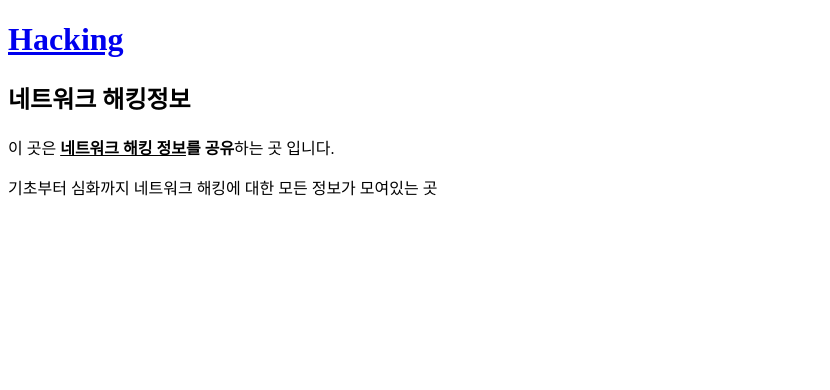
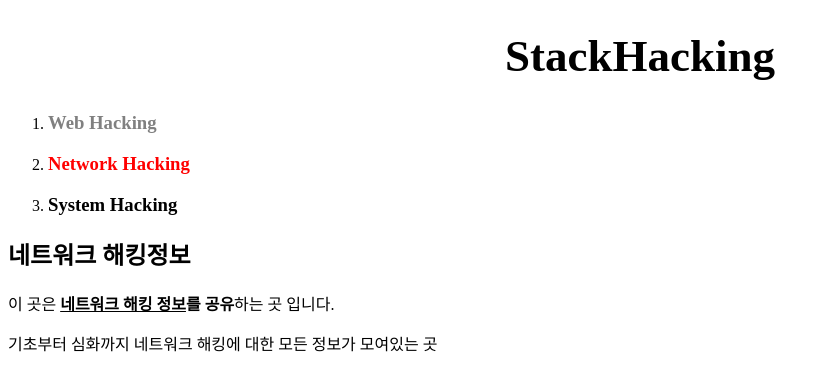
Before and after one commit to leehyunmin03/StackHacking, a plain HTML site: page 2.html in a window 1280 px wide. Shown: the whole page, without its empty margins (0-830 px from the left). Drawn offline with Linux system fonts and the light colour scheme.

Commit message:
Add files via upload

```diff
--- a/2.html
+++ b/2.html
@@ -3,9 +3,30 @@
 <head>
   <title>StackHacking - Network</title>
   <meta charset="utf-8">
+  <style>
+    #active{
+      color:red;
+    }
+    .saw{
+      color:gray;
+    }
+    a{
+      color:black;
+      text-decoration: none;
+    }
+    h1{
+      font-size:45px;
+      text-align:center;
+    }
+  </style>
 </head>
 <body>
-  <h1><a href="index.html">Hacking</a></h1>
+  <h1><a href="index.html">StackHacking</a></h1>
+  <ol>
+    <li><a href="1.html" class="saw"><h3>Web Hacking</h3></a></li>
+    <li><a href="2.html" class="saw" id="active"><h3>Network Hacking</h3></a></li>
+    <li><a href="3.html"><h3>System Hacking</h3></a></li>
+  </ol>
   <h2>네트워크 해킹정보</h2>
   <p>이 곳은 <strong><u>네트워크 해킹 정보</u>를 공유</strong>하는 곳 입니다.</p>
   <p>기초부터 심화까지 네트워크 해킹에 대한 모든 정보가 모여있는 곳</p>
```
Also changed, not shown: 1.html (+19 -1 lines), 3.html (+19 -1 lines), index.html (+18 -5 lines).
